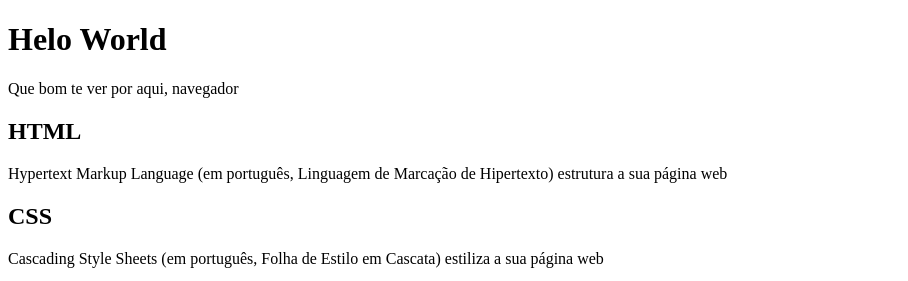
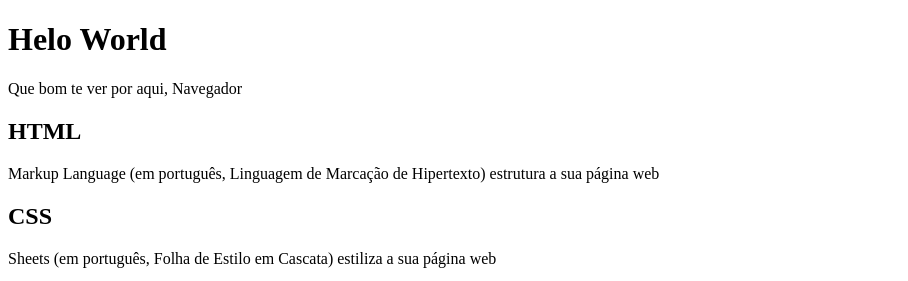
Before and after one commit to mauriliovidal/Helo-World, a plain HTML site: page index.html in a window 1280 px wide. Shown: the top 281 px of the page, without its empty margins (0-908 px from the left). Drawn offline with Linux system fonts and the light colour scheme.

Commit message:
HTML-CSS
aprendendo propriedades do CSS

```diff
--- a/index.html
+++ b/index.html
@@ -4,22 +4,23 @@
     <meta charset="UTF-8">
     <meta name="viewport" content="width=device-width, initial-scale=1.0">
     <title>Helo World</title>
+    <link rel="stylesheet" href="style.css">
 
 </head>
 <body>
-    <head>
+    <header>
         <h1>Helo World</h1>
-        <p>Que bom te ver por aqui, navegador</p>
+        <p>Que bom te ver por aqui, <span id="nome-usuário">Navegador</span></p>
 
 
-    </head>
+    </header>
 
     <section>
         <h2>HTML</h2>
-        <p>Hypertext Markup Language (em português, Linguagem de Marcação de Hipertexto) estrutura a sua página web</p>
+        <p><span class="texto-inglês"> Markup Language</span> (em português, Linguagem de Marcação de Hipertexto) estrutura a sua página web</p>
 
         <h2>CSS</h2>
-        <p>Cascading Style Sheets (em português, Folha de Estilo em Cascata) estiliza a sua página web</p>
+        <p><span class="texto-inglês">Sheets</span> (em português, Folha de Estilo em Cascata) estiliza a sua página web</p>
         <img src="imagens/Olá Mundo.png" alt="Imagem com figuras geométricas ao fundo e uma figura do planeta Terra a frente, com a inscrição Olá Mundo em letras coloridas">
     </section>
 
```
